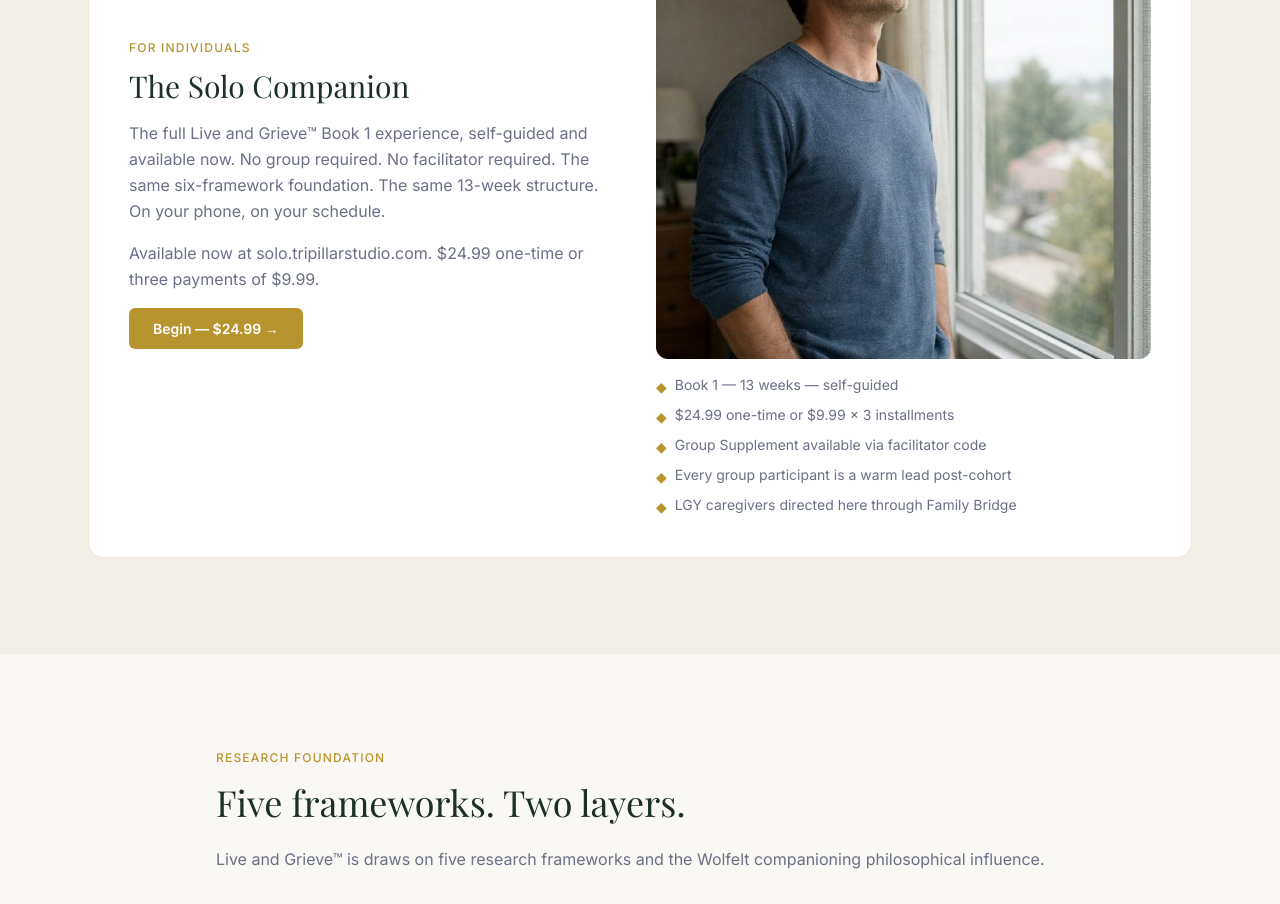
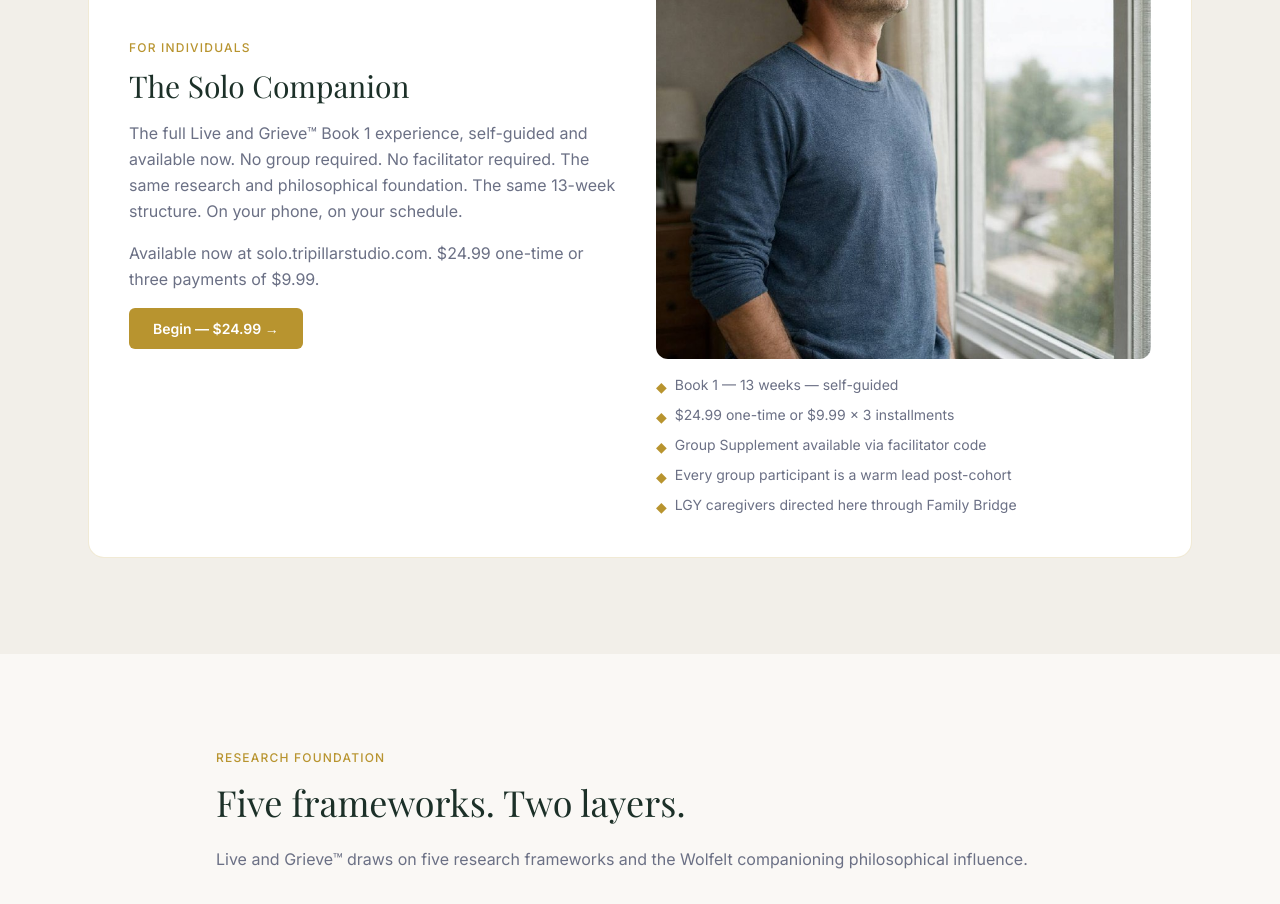
Before and after one commit to simmstrucking-oss/tripillar-redesign, a Next.js app: page /program in a window 1280 px wide. Shown: the part 2200-3104 px from the top of the page. Built offline with nearby package versions, Linux system fonts and the light colour scheme; a web font is replaced by a local one.

Commit message:
April 25 — Fix 'is draws on' grammar across grief-support-groups, grief-education, dual-process-model, program, grief-facilitator-certification. Fix six-framework in program/page.tsx.

```diff
--- a/app/dual-process-model/page.tsx
+++ b/app/dual-process-model/page.tsx
@@ -7,7 +7,7 @@ import { breadcrumbSchema } from "@/lib/breadcrumbs";
 export const metadata: Metadata = {
   title: "The Dual Process Model of Grief Explained | Live and Grieve™",
   description:
-    "The Dual Process Model (Stroebe & Schut) is one of the three theoretical frameworks that structure the Live and Grieve™ program arc. Live and Grieve™ is draws on five research frameworks and the Wolfelt companioning philosophical influence.",
+    "The Dual Process Model (Stroebe & Schut) is one of the three theoretical frameworks that structure the Live and Grieve™ program arc. Live and Grieve™ draws on five research frameworks and the Wolfelt companioning philosophical influence.",
 };
 
 export default function DualProcessModelPage() {
@@ -108,7 +108,7 @@ export default function DualProcessModelPage() {
             One of five research frameworks, plus Wolfelt companioning philosophy.
           </h2>
           <p className="text-muted leading-relaxed mb-6">
-            Live and Grieve™ is draws on five research frameworks and the Wolfelt companioning philosophical influence.
+            Live and Grieve™ draws on five research frameworks and the Wolfelt companioning philosophical influence.
           </p>
           <div className="grid sm:grid-cols-2 gap-6 mb-8">
             <div className="bg-card-bg border border-card-border rounded-xl p-6">
--- a/app/grief-education/page.tsx
+++ b/app/grief-education/page.tsx
@@ -9,7 +9,7 @@ import { breadcrumbSchema } from "@/lib/breadcrumbs";
 export const metadata: Metadata = {
   title: "What Is Grief Education? | Live and Grieve™",
   description:
-    "Grief education is structured, research-grounded support for people navigating loss. Live and Grieve™ is draws on five research frameworks and the Wolfelt companioning philosophical influence.",
+    "Grief education is structured, research-grounded support for people navigating loss. Live and Grieve™ draws on five research frameworks and the Wolfelt companioning philosophical influence.",
 };
 
 export default function GriefEducationPage() {
@@ -56,7 +56,7 @@ export default function GriefEducationPage() {
             Grief education grounded in contemporary research tells a different story. Grief is non-linear, deeply personal, and lifelong. The people we love don&apos;t stop mattering because they&apos;re gone. A structured grief education program creates space to understand that — and to live alongside loss rather than trying to resolve it.
           </p>
           <p className="text-muted leading-relaxed">
-            Live and Grieve™ is draws on five research frameworks and the Wolfelt companioning philosophical influence.
+            Live and Grieve™ draws on five research frameworks and the Wolfelt companioning philosophical influence.
           </p>
         </FadeIn>
       </section>
--- a/app/grief-facilitator-certification/page.tsx
+++ b/app/grief-facilitator-certification/page.tsx
@@ -52,7 +52,7 @@ export default function GriefFacilitatorCertificationPage() {
             Live and Grieve™ Certified Facilitators complete 14 contact hours of book-specific training and gain access to the full program — Facilitator Hub, session guides, outcome tracking tools, and ongoing support. Three certification tracks: Community (no clinical credential required), Professional, and Ministry.
           </p>
           <p className="text-muted leading-relaxed">
-            Live and Grieve™ is draws on five research frameworks and the Wolfelt companioning philosophical influence.
+            Live and Grieve™ draws on five research frameworks and the Wolfelt companioning philosophical influence.
           </p>
         </FadeIn>
       </section>
--- a/app/grief-support-groups/page.tsx
+++ b/app/grief-support-groups/page.tsx
@@ -49,7 +49,7 @@ export default function GriefSupportGroupsPage() {
             A grief support group is not a therapy group. It does not require a licensed clinician to lead. What it requires is structure, a research foundation, and a facilitator who knows how to hold space — not fix, not lead out of grief, but walk alongside.
           </p>
           <p className="text-muted leading-relaxed mb-4">
-            Live and Grieve™ is a 52-week structured grief education program delivered in closed cohort groups of 6–12. It is draws on five research frameworks and the Wolfelt companioning philosophical influence.
+            Live and Grieve™ is a 52-week structured grief education program delivered in closed cohort groups of 6–12. It draws on five research frameworks and the Wolfelt companioning philosophical influence.
           </p>
           <p className="text-muted leading-relaxed">
             Groups meet weekly. Cohorts are closed — the same people, building trust over time. In-person or virtual, through the Virtual Facilitation Addendum included with every license.
--- a/app/program/page.tsx
+++ b/app/program/page.tsx
@@ -145,7 +145,7 @@ export default function ProgramPage() {
                   <p className="text-gold text-xs uppercase tracking-widest mb-3 font-medium">For Individuals</p>
                   <h3 className="font-serif text-3xl text-navy mb-4">The Solo Companion</h3>
                   <p className="text-muted leading-relaxed mb-4">
-                    The full Live and Grieve™ Book 1 experience, self-guided and available now. No group required. No facilitator required. The same six-framework foundation. The same 13-week structure. On your phone, on your schedule.
+                    The full Live and Grieve™ Book 1 experience, self-guided and available now. No group required. No facilitator required. The same research and philosophical foundation. The same 13-week structure. On your phone, on your schedule.
                   </p>
                   <p className="text-muted leading-relaxed mb-6">
                     Available now at solo.tripillarstudio.com. $24.99 one-time or three payments of $9.99.
@@ -178,7 +178,7 @@ export default function ProgramPage() {
           <p className="text-gold text-xs uppercase tracking-widest mb-4 font-medium">Research Foundation</p>
           <h2 className="font-serif text-3xl sm:text-4xl text-navy mb-6">Five frameworks. Two layers.</h2>
           <p className="text-muted leading-relaxed mb-8">
-            Live and Grieve™ is draws on five research frameworks and the Wolfelt companioning philosophical influence.
+            Live and Grieve™ draws on five research frameworks and the Wolfelt companioning philosophical influence.
           </p>
           <div className="grid sm:grid-cols-2 gap-6 mb-8">
             <div className="bg-card-bg border border-card-border rounded-xl p-6">
```
